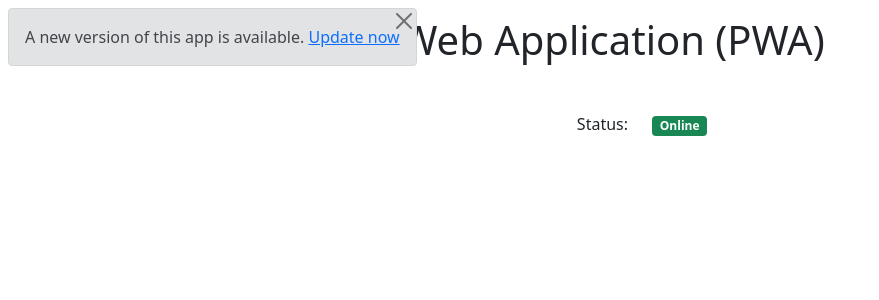
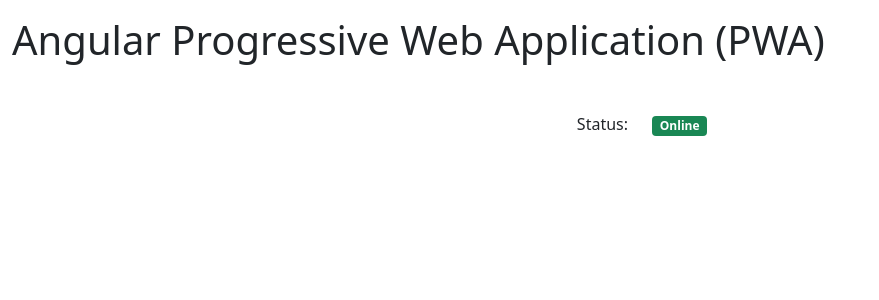
Before and after one commit to rodrigokamada/angular-pwa, an Angular app: page / in a window 1280 px wide. Shown: the top 300 px of the page, without its empty margins (0-879 px from the left). Built offline with nearby package versions, Linux system fonts and the light colour scheme.

Commit message:
Fixing the variable initialization.

```diff
--- a/src/app/app.component.ts
+++ b/src/app/app.component.ts
@@ -14,7 +14,7 @@ export class AppComponent implements OnInit {
 
   constructor(private swUpdate: SwUpdate) {
     this.isOnline = false;
-    this.modalVersion = true;
+    this.modalVersion = false;
   }
 
   public ngOnInit(): void {
```
